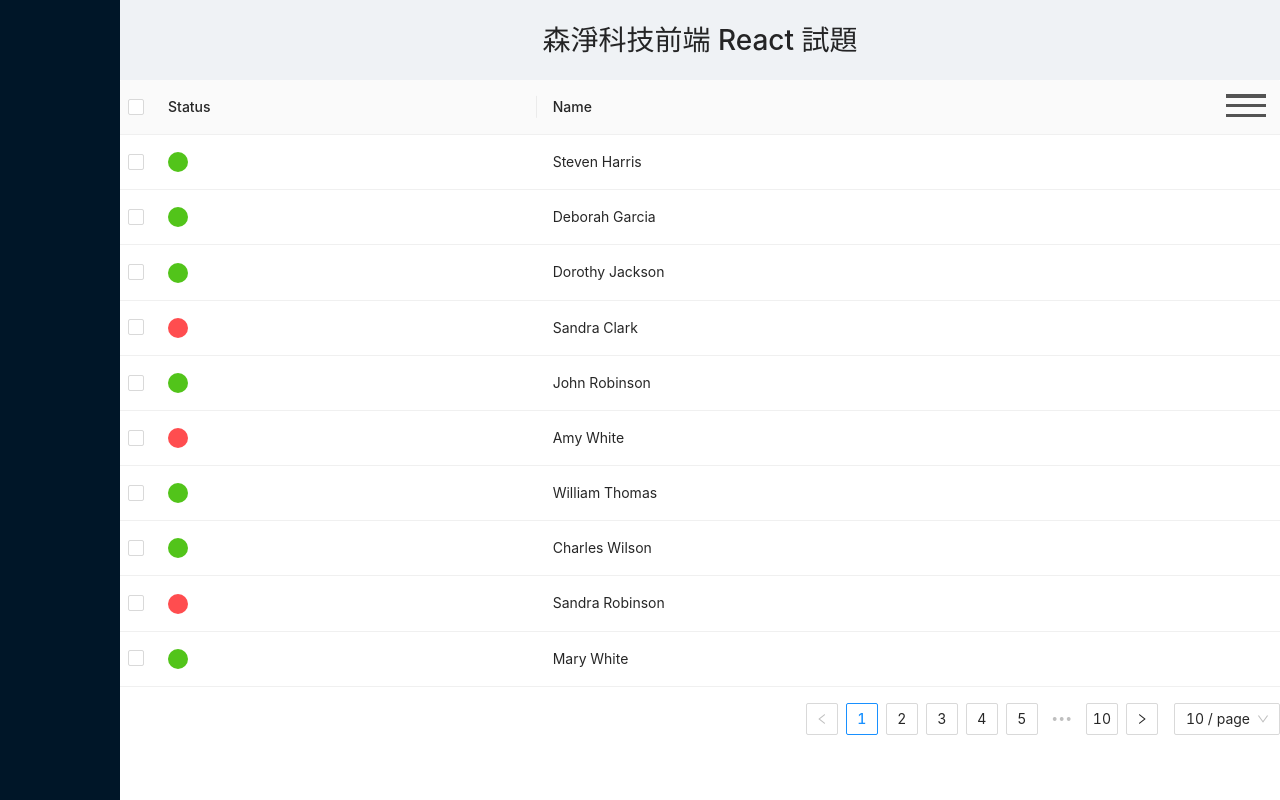
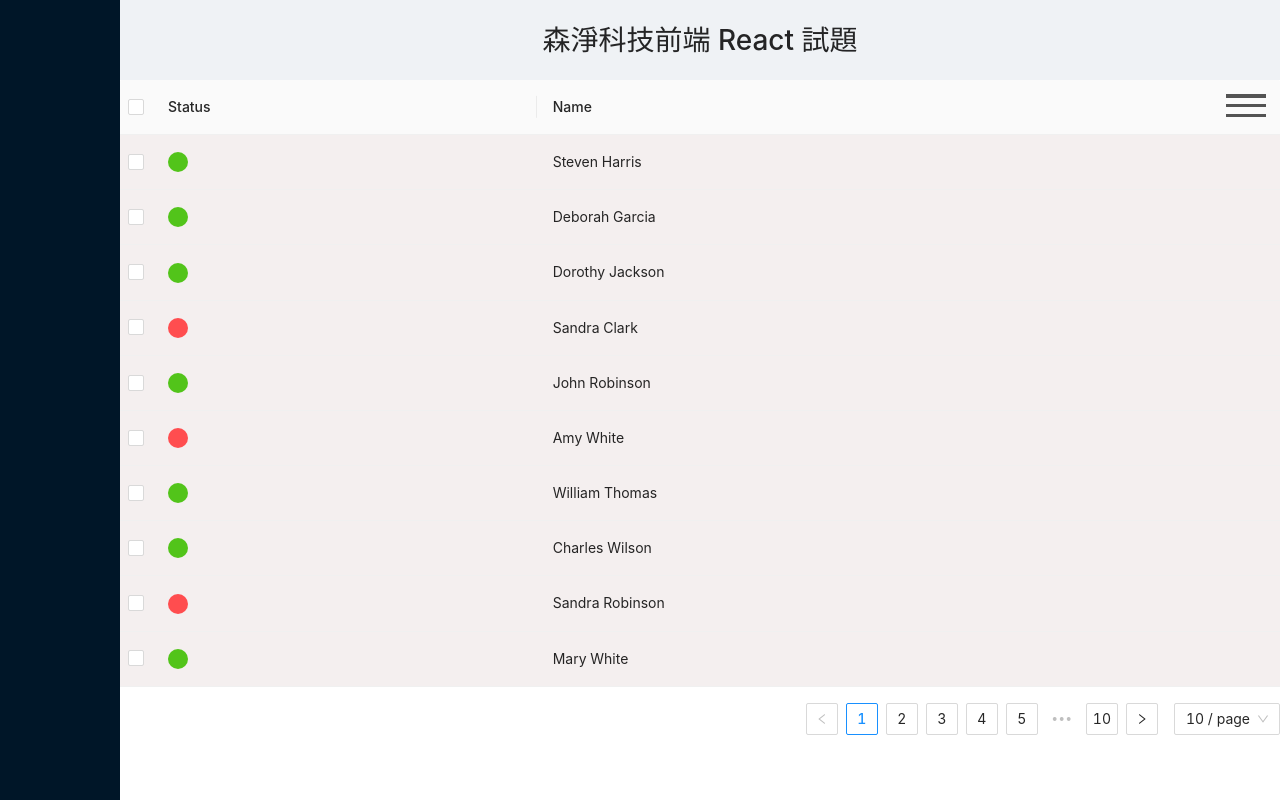
Before and after one commit to 85223/awastek, a React (Create React App) app: page / in a window 1280 px wide. Built offline with nearby package versions, Linux system fonts and the light colour scheme.

Commit message:
modify style

```diff
--- a/src/Components/Information/Information.module.sass
+++ b/src/Components/Information/Information.module.sass
@@ -10,3 +10,10 @@
         height: 20px
     :global(.ant-table-row)
         cursor: pointer
+
+
+
+
+    // ant-table-tbody > tr.ant-table-row:hover > td, .ant-table-tbody > tr > td.ant-table-cell-row-hover
+.rowHover
+    background: #f4efef
--- a/src/Components/Information/index.tsx
+++ b/src/Components/Information/index.tsx
@@ -66,6 +66,7 @@ const Information = ({
           type: selectionType,
           ...rowSelection,
         }}
+        rowClassName={classes.rowHover}
         onRow={(record, rowIndex) => {
           return {
             onDoubleClick: (event) => {
--- a/src/Components/OffCanvas/OffCanvas.module.sass
+++ b/src/Components/OffCanvas/OffCanvas.module.sass
@@ -1,19 +1,19 @@
 
  .container
     width: 200px
-    height: calc( 100vh - 80px - 50px   )
+    height: calc( 100vh - 80px - 55px   )
     position: relative
     right: 0
     transform: translateX(100%)
     display: none
     overflow: scroll
-    margin-top: 50px
+    margin-top: 55px
 
 
 
 .root
     position: relative
-    background: #e2e5e7
+    background: #fafafa
 
 .selectData
     margin-bottom: 1px
@@ -41,7 +41,7 @@
 
 .active
     transform: translateX(0%)
-    background: #cccfd2
+    background: #eff2f5
     display: block
 
 
```
